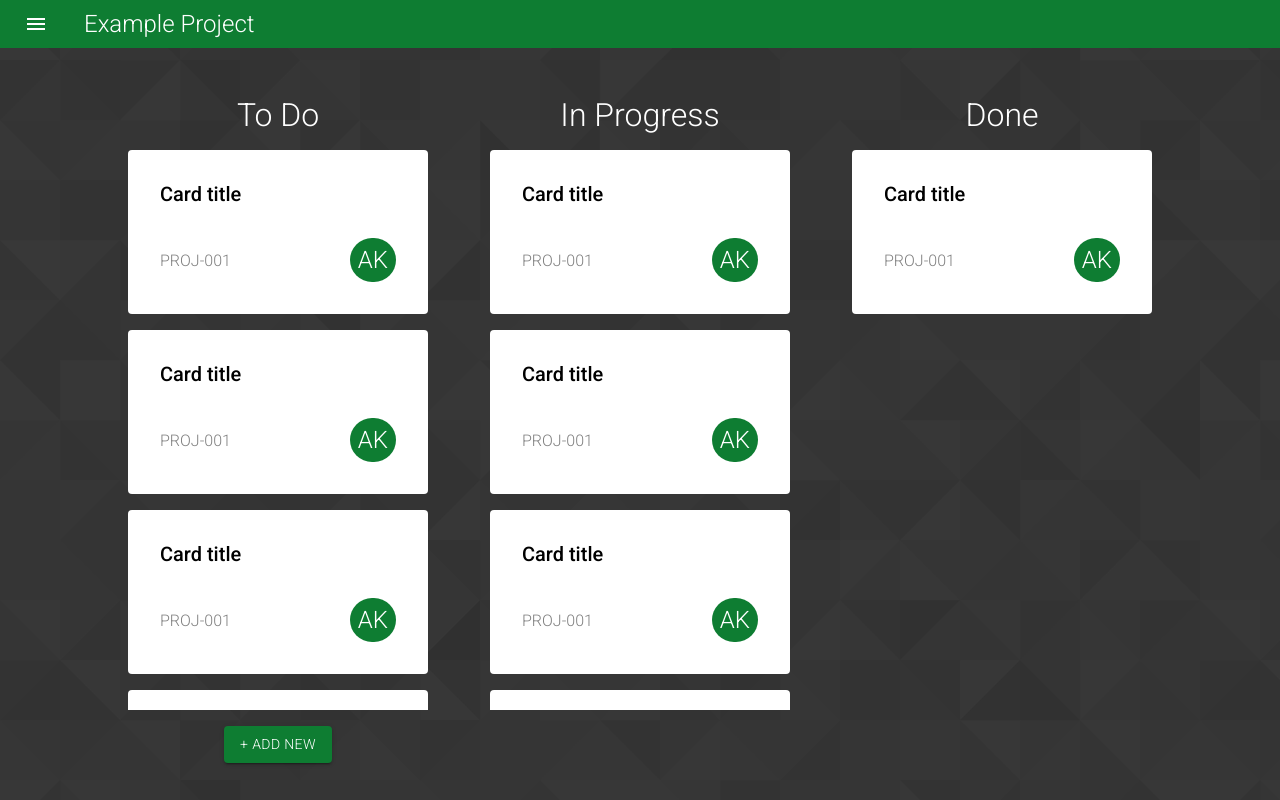
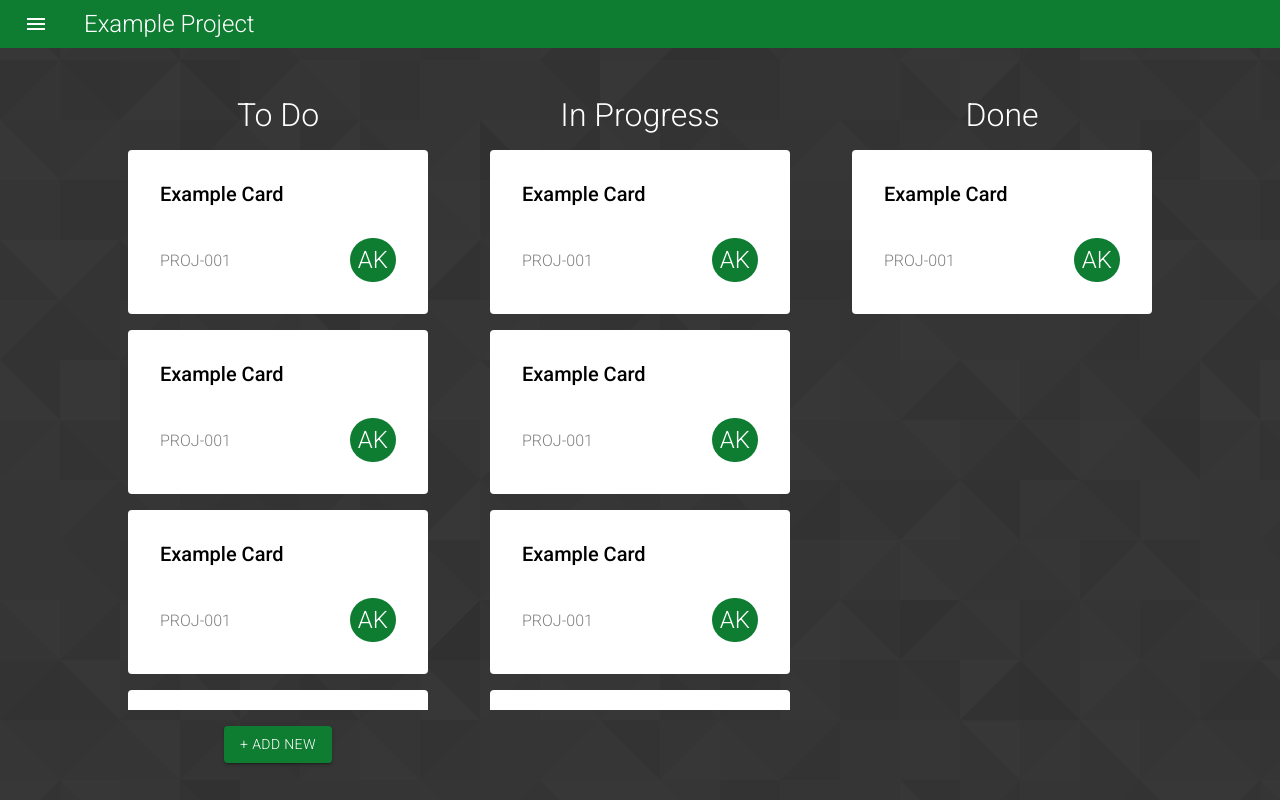
Before and after one commit to AdamKohari/kanban-frontend, a React (Create React App) app: page /board/1 in a window 1280 px wide. Built offline with nearby package versions, Linux system fonts and the light colour scheme.

Commit message:
Refactor

```diff
--- a/src/components/board/Board.tsx
+++ b/src/components/board/Board.tsx
@@ -15,6 +15,12 @@ export default function Board() {
       console.log(result);
     };
 
+    const mockedCardData = {
+        title: 'Example Card',
+        id: 'PROJ-001',
+        user: 'Adam Kohari'
+    }
+
     return (
         <div className="board-div">
             <div className="board-content">
@@ -28,11 +34,11 @@ export default function Board() {
                     <div className="table-section">
                         <div>
                             <div className="vertical-card-holder">
-                                <Card />
-                                <Card />
-                                <Card />
-                                <Card />
-                                <Card />
+                                <Card cardData={mockedCardData}/>
+                                <Card cardData={mockedCardData}/>
+                                <Card cardData={mockedCardData}/>
+                                <Card cardData={mockedCardData}/>
+                                <Card cardData={mockedCardData}/>
                             </div>
                             <div className="plus-button-holder">
                                 <Button variant="contained"
@@ -41,13 +47,13 @@ export default function Board() {
                             </div>
                         </div>
                         <div className="vertical-card-holder">
-                            <Card />
-                            <Card />
-                            <Card />
-                            <Card />
+                            <Card cardData={mockedCardData}/>
+                            <Card cardData={mockedCardData}/>
+                            <Card cardData={mockedCardData}/>
+                            <Card cardData={mockedCardData}/>
                         </div>
                         <div className="vertical-card-holder">
-                            <Card />
+                            <Card cardData={mockedCardData}/>
                         </div>
                     </div>
                 </DragDropContext>
--- a/src/components/board/card/Card.tsx
+++ b/src/components/board/card/Card.tsx
@@ -1,14 +1,21 @@
 import './Card.scss';
 
-export default function Card () {
+type CardProps = {
+    cardData: {
+        title: string,
+        id: string,
+        user: string
+    }
+}
+export default function Card ({cardData}: CardProps) {
+    const nameArr = cardData.user.toUpperCase().split(' ');
+    const monogram = nameArr[0].charAt(0) + nameArr[1].charAt(0);
     return (
         <div className="card">
-            <div className="card-title">
-                Card title
-            </div>
+            <div className="card-title">{cardData.title}</div>
             <div className="id-and-user">
-                <div className="card-id">PROJ-001</div>
-                <div className="user-circle">AK</div>
+                <div className="card-id">{cardData.id}</div>
+                <div className="user-circle">{monogram}</div>
             </div>
         </div>
     );
--- a/src/components/manager/Manager.tsx
+++ b/src/components/manager/Manager.tsx
@@ -62,7 +62,8 @@ export default function Manager() {
     ]
 
     const projects = mockedProjects.map(project => (
-        <div className="project-card" onClick={() => history.push('/board/' + project.id + '-' + project.shortName)}>
+        <div className="project-card" key={project.id}
+             onClick={() => history.push('/board/' + project.id + '-' + project.shortName)}>
             <div>{project.name}</div>
             <div className="proj-id">#{project.shortName.toUpperCase()}</div>
         </div>
```
